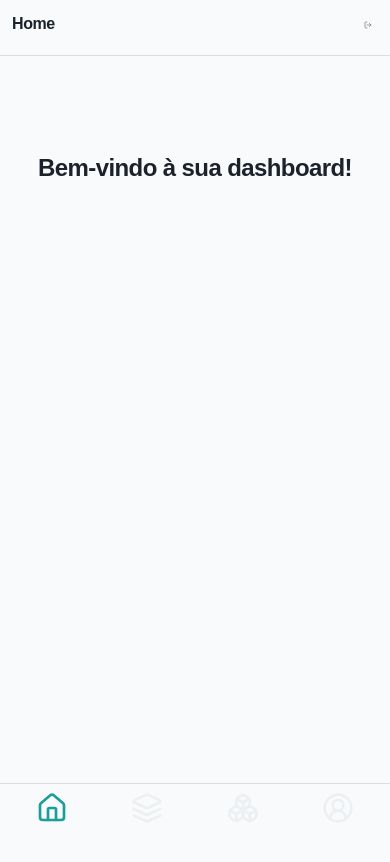
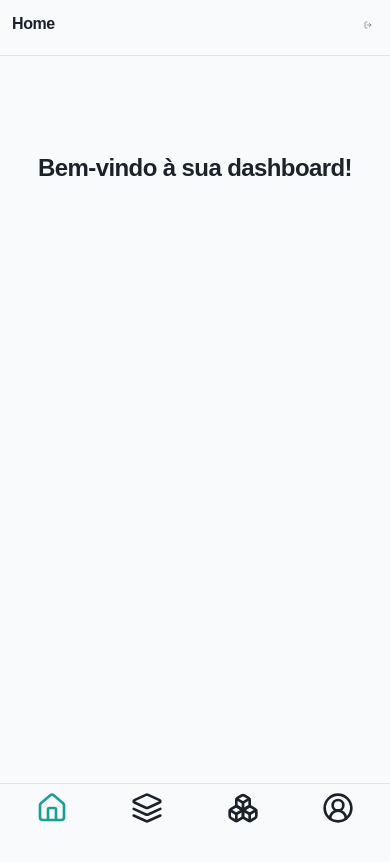
Before and after one commit to delcioleonardorofino/MthWeb_fork, a Next.js app: page /home in a window 390 px wide. Shown: the top 862 px of the page. Built offline with nearby package versions, Linux system fonts and the light colour scheme; a web font is replaced by a local one.

Commit message:
Created navMobile

```diff
--- a/components/NavElement.tsx
+++ b/components/NavElement.tsx
@@ -19,7 +19,7 @@ export default function NavElement({element} : NavElementProps){
         className='inline-flex flex-col cursor-pointer items-center justify-center px-5 rounded-lg'>
             <element.icon
             size={32}
-            className={`${path===element.pathname ? 'text-primary' : 'bg-background text-muted'}`} />
+            className={`${path===element.pathname ? 'text-primary' : 'bg-background text-foreground'}`} />
         </Link>
     )
 }
```
